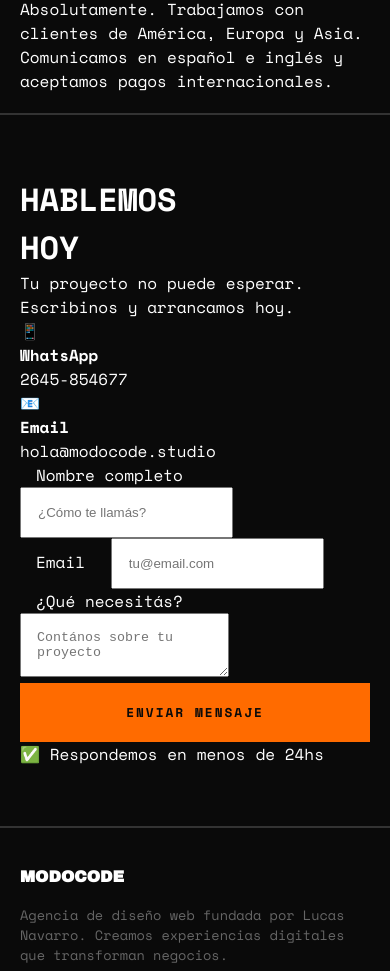
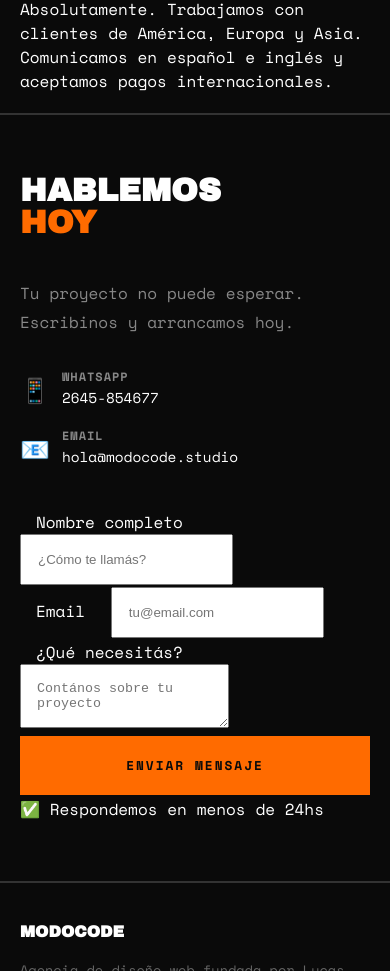
Before and after one commit to lnwifi/modocodeweb, a plain HTML site: page index.html in a window 390 px wide. Shown: the part 8309-9280 px from the top of the page. Drawn offline with nearby package versions, Linux system fonts and the light colour scheme.

Commit message:
CSS fixes FAQ contact footer mobile

```diff
--- a/index.html
+++ b/index.html
@@ -1161,6 +1161,85 @@
 /* FAQ */
         .faq {
             border-bottom: 2px solid var(--border);
+        }
+
+        .faq-list {
+            display: flex;
+            flex-direction: column;
+            max-width: 100%;
+        }
+
+        .faq-item {
+            max-width: 100%;
+        }
+
+        /* Contact */
+        .contact {
+            display: grid;
+            grid-template-columns: 1fr 1fr;
+            padding: 100px 40px;
+            gap: 80px;
+        }
+
+        .contact-text h2 {
+            font-family: var(--font-display);
+            font-size: clamp(3rem, 8vw, 6rem);
+            line-height: 1;
+            margin-bottom: 40px;
+        }
+
+        .contact-text h2 span {
+            color: var(--yellow);
+        }
+
+        .contact-text p {
+            font-size: 1rem;
+            color: #888;
+            line-height: 1.8;
+            max-width: 400px;
+        }
+
+        .contact-form {
+            display: flex;
+            flex-direction: column;
+            gap: 2px;
+        }
+
+        .contact-options {
+            display: flex;
+            gap: 24px;
+            margin-top: 32px;
+        }
+
+        .contact-option {
+            display: flex;
+            align-items: center;
+            gap: 12px;
+        }
+
+        .contact-icon {
+            font-size: 1.5rem;
+        }
+
+        .contact-option strong {
+            display: block;
+            font-size: 0.75rem;
+            text-transform: uppercase;
+            letter-spacing: 1px;
+            color: #888;
+        }
+
+        .contact-option p {
+            font-family: var(--font-mono);
+            font-size: 0.9rem;
+            color: var(--white);
+        }
+
+        /* Contact */
+        .contact {
+            grid-template-columns: 1fr;
+            padding: 60px 20px;
+            gap: 40px;
         }
 
         .faq-list {
@@ -2049,6 +2128,20 @@
 
 /* Contact */
         .contact {
+            display: grid;
+            grid-template-columns: 1fr 1fr;
+            padding: 100px 40px;
+            gap: 80px;
+        }
+
+        /* Contact */
+        .contact {
+            grid-template-columns: 1fr;
+            padding: 60px 20px;
+            gap: 40px;
+        }
+
+            .contact {
                 grid-template-columns: 1fr;
                 padding: 60px 20px;
                 gap: 40px;
```
Lines whose indentation alone changed are shown as unchanged.
